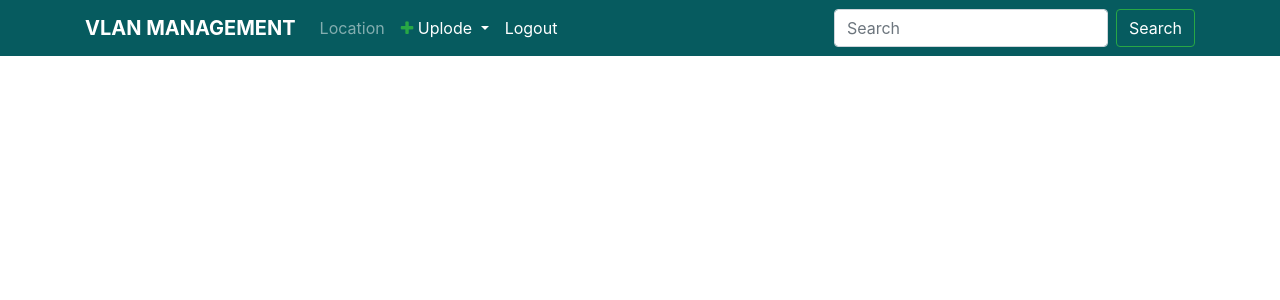
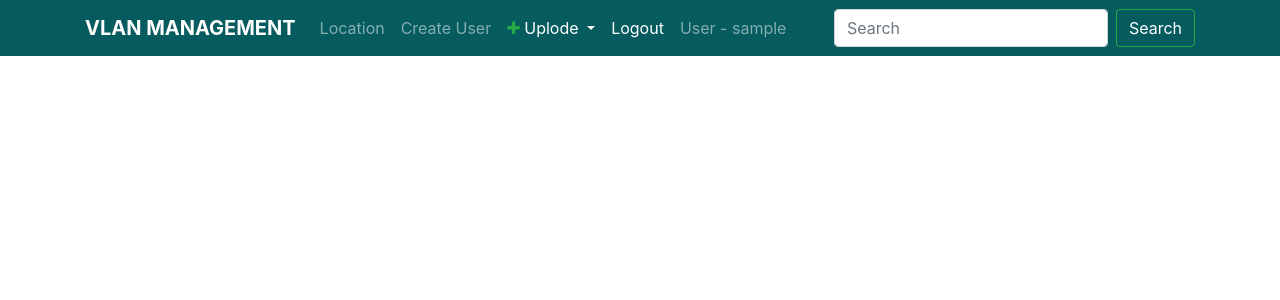
Before and after one commit to Semol2233/office, a Django app: a page that uses templates/base.html in a window 1280 px wide. Shown: the top 300 px of the page. Run offline with Django 3.2, Linux system fonts and the light colour scheme; the visitor is signed in with stand-in values (Sample User, id 1); some libraries are stand-ins or nearby versions.

Commit message:
hdesdddscdxfdddddd

```diff
--- a/templates/base.html
+++ b/templates/base.html
@@ -29,7 +29,7 @@
         </button>
 
 
-        {% if request.user.is_admin %}
+        {% if request.user.is_active and request.user.is_staff %}
 
 
         <div class="collapse navbar-collapse" id="collapsibleNavId">
```
